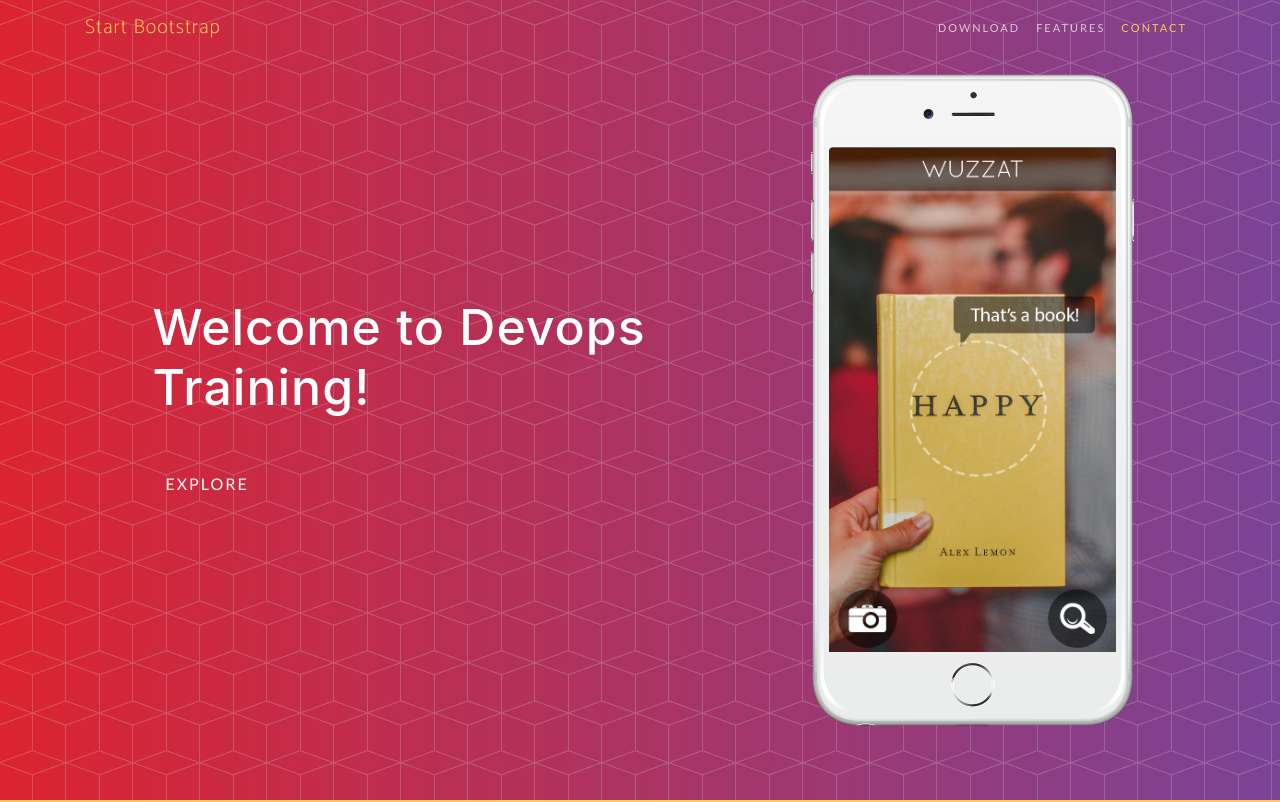
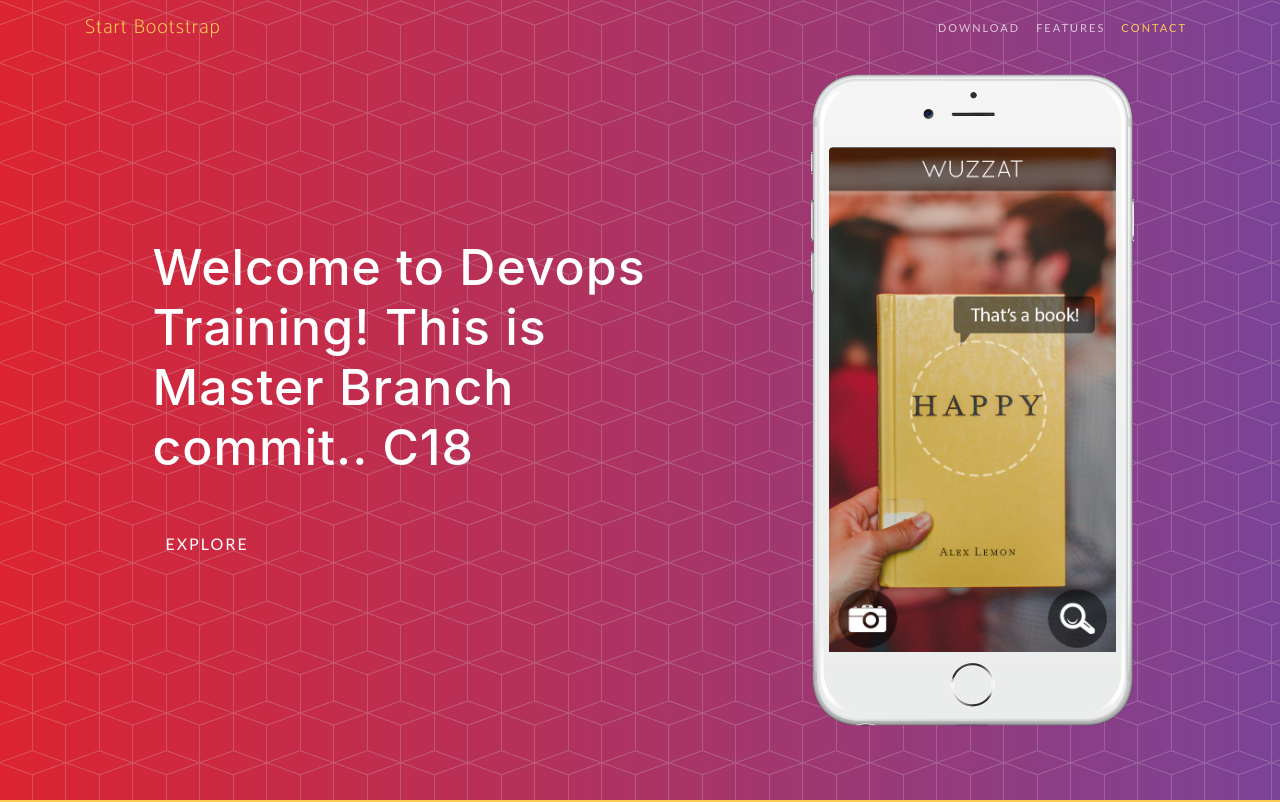
Before and after one commit to deekshithsomeshwar/devops0328, a website with bundled scripts: page index.html in a window 1280 px wide. Shown: the top 802 px of the page. Built offline with nearby package versions, Linux system fonts and the light colour scheme; a web font is replaced by a local one.

Commit message:
master  branch title change - C18

```diff
--- a/index.html
+++ b/index.html
@@ -60,7 +60,7 @@
           <div class="col-lg-7 my-auto">
             <div class="header-content mx-auto">
 
-			  <h1 class="mb-5">Welcome to Devops Training!</h1>
+			  <h1 class="mb-5">Welcome to Devops Training! This is Master Branch commit.. C18</h1>
               <a href="#download" class="btn btn-outline btn-xl js-scroll-trigger">Explore</a>
 
             </div>
```
